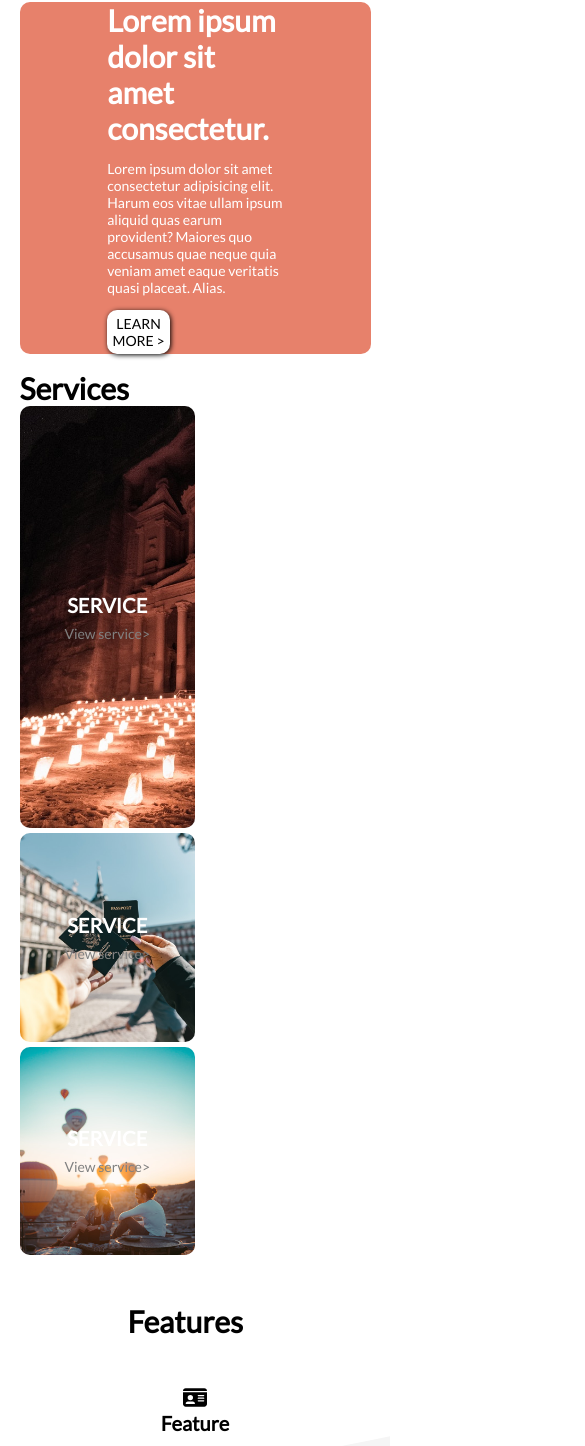
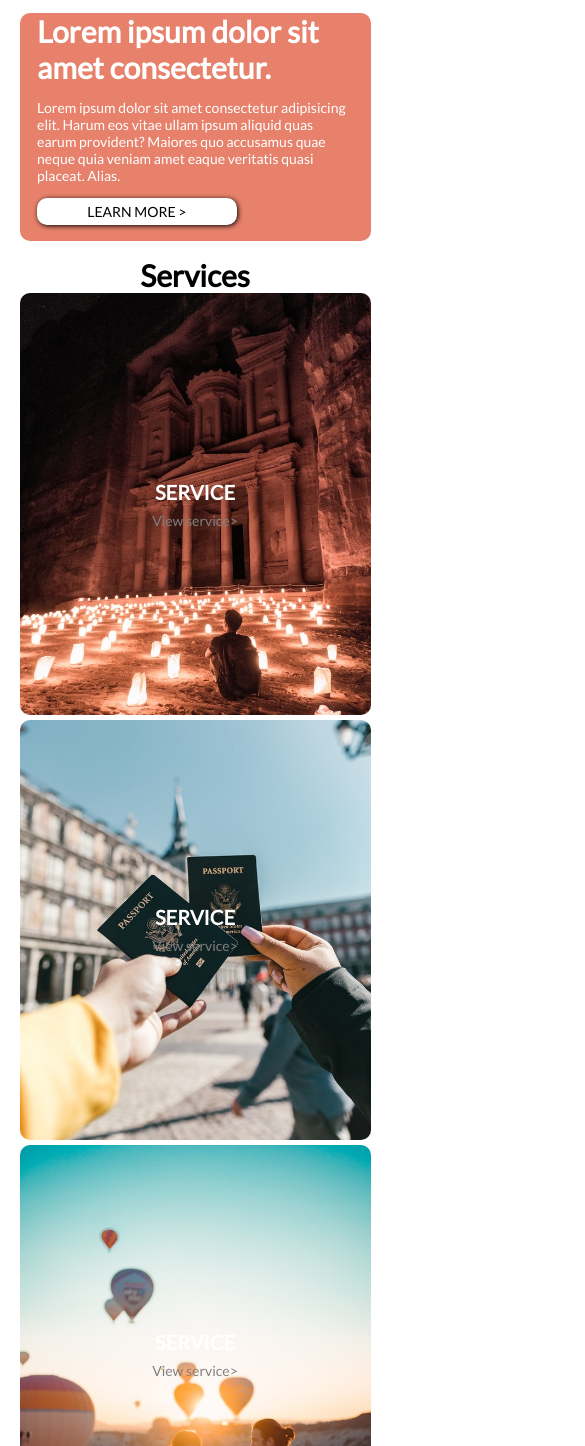
Before and after one commit to NebulusNubium/Travel-Together, a website: page index.html in a window 390 px wide. Shown: the part 81-1527 px from the top of the page, 585 px wide, since content can reach past the window. Drawn offline with Linux system fonts and the light colour scheme.

Commit message:
responsive width - menu

```diff
--- a/assets/scss/components/_responsive.scss
+++ b/assets/scss/components/_responsive.scss
@@ -3,25 +3,33 @@
         width: 50%;
         padding-left: 25%;
     }
-    .nav {
+    .nav.top {
         display: none;
     }
+    #section-learn {
         .learn-container {
             .learn-txt {
                 width: 90%;
                 a {
-                width: 100%;
+                    width: 60%;
+                    margin-bottom: 1rem;
                 }
             }
             .learn-img {
                 display: none;
             }
         }
-
+    }
+    #section-services {
+        text-align: center;
         .service-container {
             flex-direction: column;
             .service, .mini-container {
-            width: 90%;
+                width: 100%;
+            }
+            .mini-container {
+                height: 100vh;
+            }
         }
     }
     #section-features {
@@ -75,7 +83,8 @@
             text-align: center;
             gap: 1rem;
             .social {
-                width: 30%;
+                width: 50%;
+                gap: 20px;
             }
         }
     }
```
Also changed, not shown: assets/css/style.css, 1 other file. Lines whose indentation alone changed are shown as unchanged.
